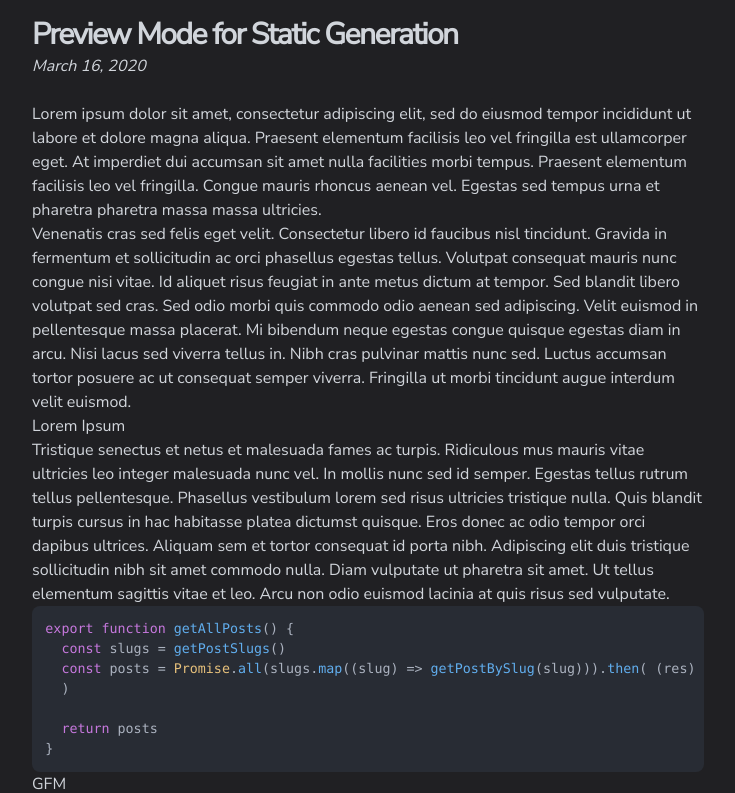
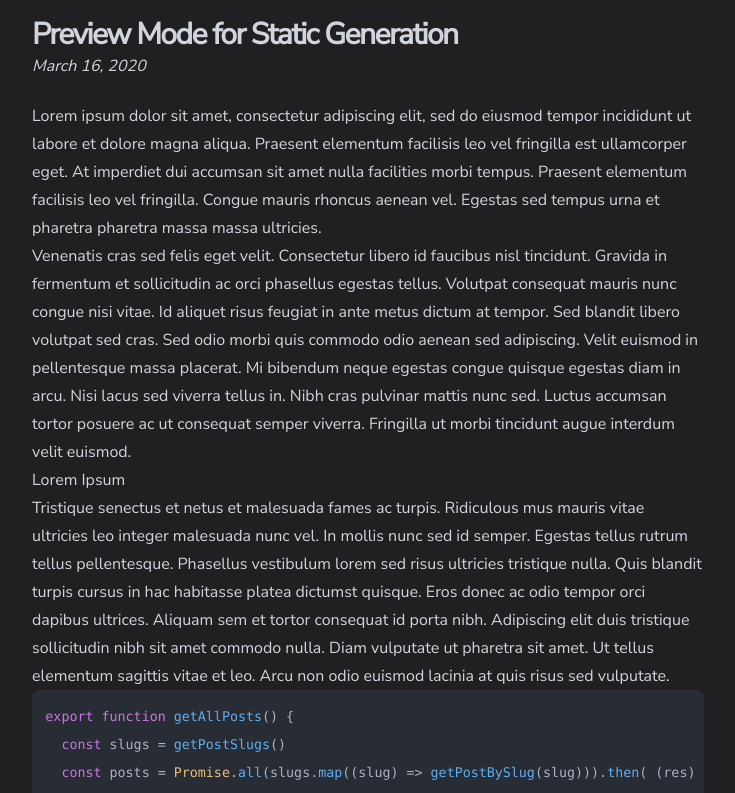
Before and after one commit to thongphamvn/thongpham.dev, a Next.js app: page /posts/preview in a window 1280 px wide. Shown: the top 793 px of the page, without its empty margins (272-1007 px from the left). Built offline with nearby package versions, Linux system fonts and the light colour scheme.

Commit message:
update font height

```diff
--- a/app/components/Projects.tsx
+++ b/app/components/Projects.tsx
@@ -16,11 +16,6 @@ const projects: ProjectType[] = [
     name: 'URL shortener',
     slug: 'url-shortener',
     image: '/url-shorten.jpeg',
-  },
-  {
-    name: '3rd project',
-    slug: '3rd-project',
-    image: '/restaurant.png',
   },
 ]
 
--- a/app/posts/components/post-body.tsx
+++ b/app/posts/components/post-body.tsx
@@ -5,7 +5,10 @@ type Props = {
 const PostBody = ({ content }: Props) => {
   return (
     <div className='max-w-2xl mx-auto'>
-      <div dangerouslySetInnerHTML={{ __html: content }} />
+      <div
+        className='leading-7 text-md'
+        dangerouslySetInnerHTML={{ __html: content }}
+      />
     </div>
   )
 }
```
